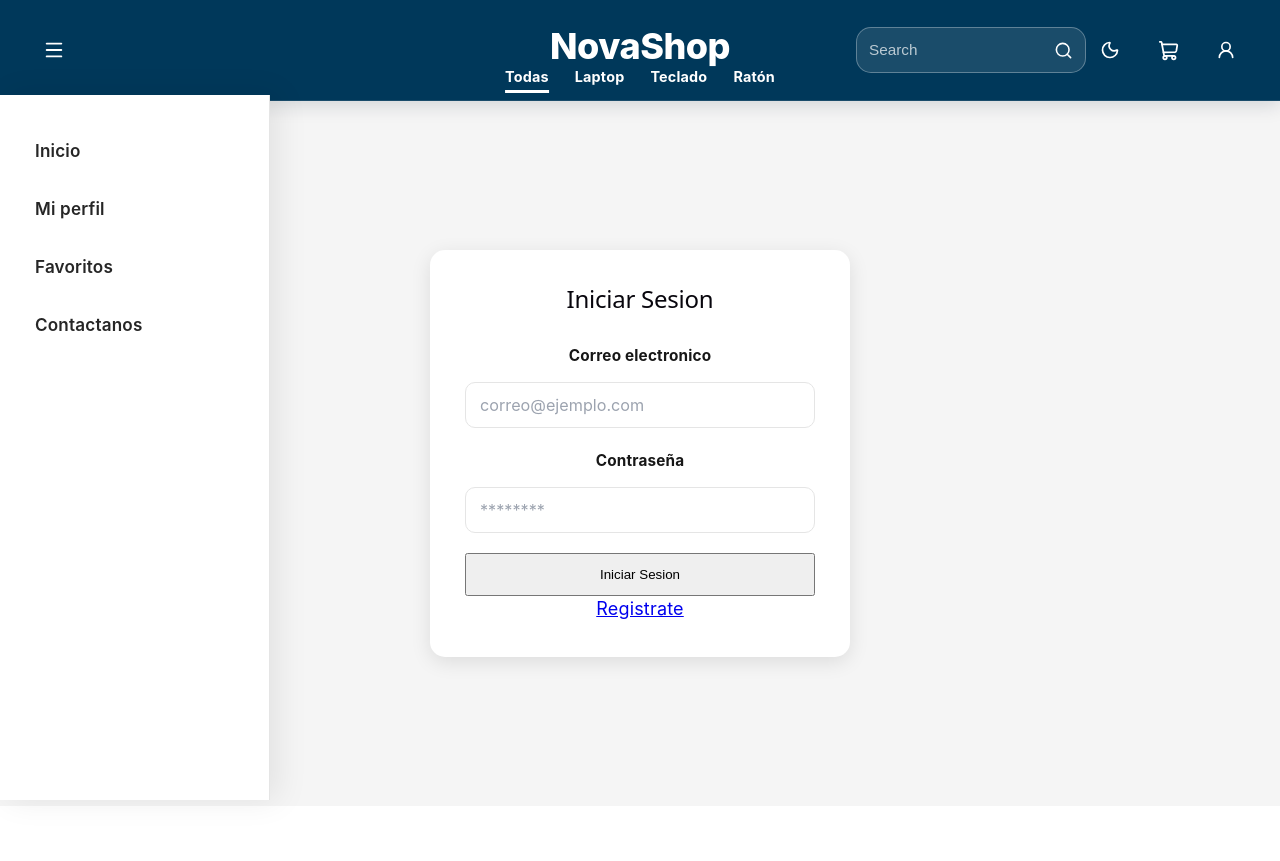
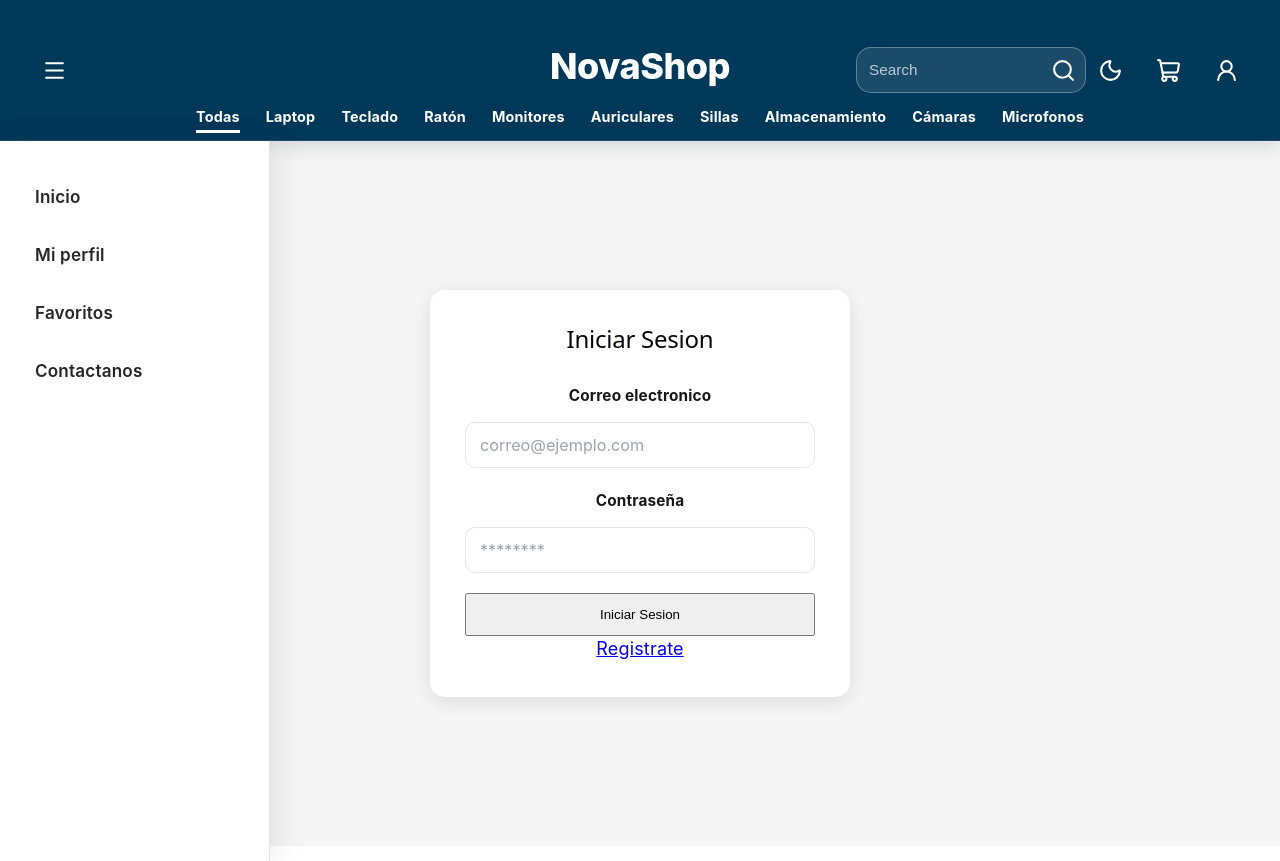
Before and after one commit to Rubensotelo0/NovaShop, a React (Vite) app: page /login in a window 1280 px wide. Both pictures are taken after a click on the button 54 px from the left and 50 px from the top of the page. Before the commit the page ends 806 px from the top, so only its background shows below. Built offline with nearby package versions, Linux system fonts and the light colour scheme; no server answers.

Commit message:
cambios de menu, categorias y logos

```diff
--- a/src/components/Header.jsx
+++ b/src/components/Header.jsx
@@ -127,9 +127,36 @@ function Header() {
     });
   };
 
+    const volverAlFooter = (event) => {
+    event.preventDefault();
+    navigate('/');
+    window.scrollTo({
+      top: document.body.scrollHeight,
+      behavior: 'smooth'
+    });
+  };
+
+      const volverAlFavoritos = (event) => {
+    event.preventDefault();
+    navigate('/favoritos');
+    window.scrollTo({
+      top: 0,
+      behavior: 'smooth'
+    });
+  };
+
+      const volverAlMiPerfil = (event) => {
+    event.preventDefault();
+    navigate('/perfil');
+    window.scrollTo({
+      top: 0,
+      behavior: 'smooth'
+    });
+  };
+
   const irAlTopCategoria = () => {
     window.scrollTo({
-      top: 620,
+      top: 530,
       behavior: 'smooth'
     });
   };
@@ -160,7 +187,7 @@ function Header() {
             aria-label={menuAbierto ? 'Cerrar menú' : 'Abrir menú'}
             title={menuAbierto ? 'Cerrar menú' : 'Abrir menú'}
           >
-            <Menu size={22} strokeWidth={2} aria-hidden="true" />
+            <Menu size={25} strokeWidth={2} aria-hidden="true" />
           </button>
 
                 {/* ==============================
@@ -173,19 +200,19 @@ function Header() {
 
             <nav>
 
-            <Link to="/">
+            <Link to="/" onClick={volverAlInicio}>
               Inicio
             </Link>
 
-            <Link to="/perfil">
+            <Link to="/perfil" onClick={volverAlMiPerfil}>
               Mi perfil
             </Link>
 
-            <Link to="/favoritos">
+            <Link to="/favoritos" onClick={volverAlFavoritos}>
               Favoritos
             </Link>
 
-            <Link to="/">
+            <Link to="/" onClick={volverAlFooter}>
               Contactanos
             </Link>
 
@@ -208,7 +235,7 @@ function Header() {
           />
 
           <button type="button" aria-label="Buscar" title="Buscar">
-            <Search size={19} strokeWidth={2} aria-hidden="true" />
+            <Search size={25} strokeWidth={2} aria-hidden="true" />
           </button>
 
         </div>
@@ -250,9 +277,9 @@ function Header() {
             title={modoOscuro ? 'Modo claro' : 'Modo oscuro'}
           >
             {modoOscuro ? (
-              <Sun size={20} strokeWidth={2} aria-hidden="true" />
+              <Sun size={25} strokeWidth={2} aria-hidden="true" />
             ) : (
-              <Moon size={20} strokeWidth={2} aria-hidden="true" />
+              <Moon size={25} strokeWidth={2} aria-hidden="true" />
             )}
           </button>
 
@@ -271,7 +298,7 @@ function Header() {
           >
 
             <span aria-hidden="true">
-              <ShoppingCart size={21} strokeWidth={2} />
+              <ShoppingCart size={25} strokeWidth={2} />
             </span>
 
             {cantidadCarrito > 0 && (
@@ -294,7 +321,7 @@ function Header() {
               aria-label="Abrir menú de usuario"
               title="Menú de usuario"
             >
-              <UserRound size={20} strokeWidth={2} aria-hidden="true" />
+              <UserRound size={25} strokeWidth={2} aria-hidden="true" />
             </button>
 
 
@@ -355,6 +382,48 @@ function Header() {
           >
             Ratón
           </Link>
+                    <Link
+            className={categoriaActiva === 'monitores' ? 'categoria-activa' : ''}
+            to="/?categoria=monitores"
+            onClick={irAlTopCategoria}
+          >
+            Monitores
+          </Link>
+                    <Link
+            className={categoriaActiva === 'auriculares' ? 'categoria-activa' : ''}
+            to="/?categoria=auriculares"
+            onClick={irAlTopCategoria}
+          >
+            Auriculares
+          </Link>
+                    <Link
+            className={categoriaActiva === 'sillas' ? 'categoria-activa' : ''}
+            to="/?categoria=sillas"
+            onClick={irAlTopCategoria}
+          >
+            Sillas
+          </Link>
+                    <Link
+            className={categoriaActiva === 'almacenamiento' ? 'categoria-activa' : ''}
+            to="/?categoria=almacenamiento"
+            onClick={irAlTopCategoria}
+          >
+            Almacenamiento
+          </Link>
+                    <Link
+            className={categoriaActiva === 'camaras' ? 'categoria-activa' : ''}
+            to="/?categoria=camaras"
+            onClick={irAlTopCategoria}
+          >
+            Cámaras
+          </Link>
+                    <Link
+            className={categoriaActiva === 'microfonos' ? 'categoria-activa' : ''}
+            to="/?categoria=microfonos"
+            onClick={irAlTopCategoria}
+          >
+            Microfonos
+          </Link>
         </nav>
 
       </header>
--- a/src/components/HomePage.jsx
+++ b/src/components/HomePage.jsx
@@ -11,12 +11,12 @@ const categoriasPorProducto = {
   '1': 'laptop',
   '2': 'teclado',
   '3': 'raton',
-  '4': 'laptop',
-  '5': 'teclado',
-  '6': 'raton',
-  '7': 'laptop',
-  '8': 'teclado',
-  '9': 'raton'
+  '4': 'monitores',
+  '5': 'auriculares',
+  '6': 'sillas',
+  '7': 'almacenamiento',
+  '8': 'camaras',
+  '9': 'microfonos'
 };
 
 function HomePage() {
--- a/src/styles/Header.css
+++ b/src/styles/Header.css
@@ -8,12 +8,12 @@
   z-index: 100;
 
   width: 100%;
-  height: 95px;
+  height: 110px;
 
   display: flex;
   align-items: center;
 
-  padding: 50px 30px;
+  padding: 70px 30px;
 
   background: transparent;
   border-bottom: 1px solid transparent;
@@ -105,6 +105,8 @@
 ========================================= */
 
 .header-menu {
+  position: relative;
+
   display: flex;
   align-items: center;
 
@@ -234,7 +236,7 @@
   border-radius: 10px;
 
   background: transparent;
-  color: #0b5a00;
+  color: #00385a;
   text-decoration: none;
 
   cursor: pointer;
@@ -538,16 +540,16 @@
 ========================================= */
 
 .menu-hamburguesa {
-  position: fixed;
+  position: absolute;
 
-  top: 95px;
-  left: 0;
+  top: calc(100% + 47px);
+  left: -30px;
 
   z-index: 99;
 
   width: 270px;
 
-  min-height: calc(100vh - 95px);
+  min-height: calc(100vh - 80px);
 
   padding: 30px 20px;
 
--- a/src/styles/hero.css
+++ b/src/styles/hero.css
@@ -7,7 +7,7 @@
 
   width: 100%;
   max-width: 1500px;
-  height: 590px;
+  height: 500px;
 
   margin: 28px auto 0;
 
```
Also changed, not shown: 1 other file (tests, documents, lock files or other folders).
